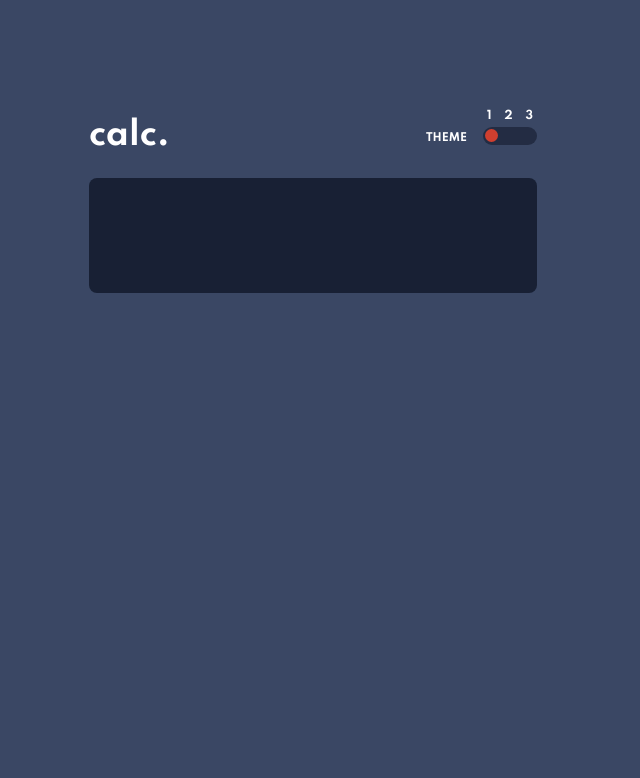
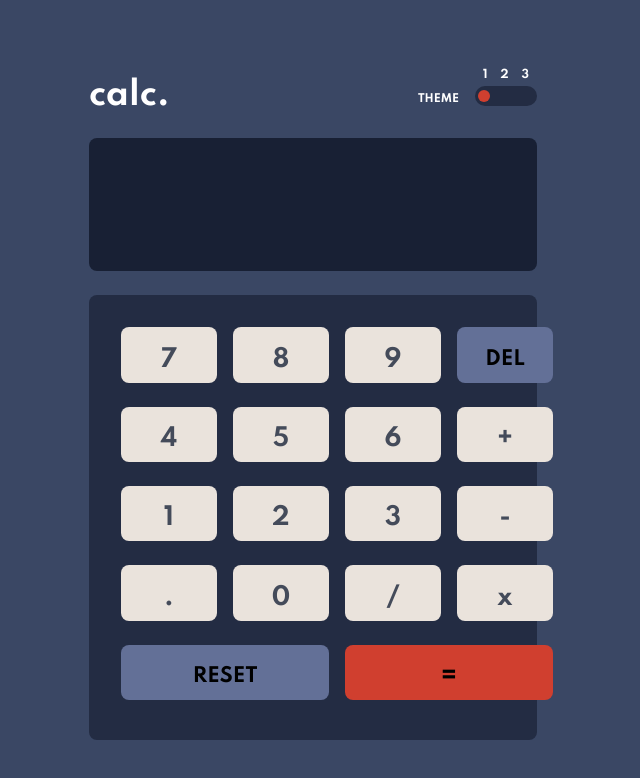
Before and after one commit to shravnr/multi-theme-calculator, a Nuxt app: page / in a window 1280 px wide. Shown: the top 778 px of the page, without its empty margins (327-967 px from the left). Built offline with nearby package versions, Linux system fonts and the light colour scheme.

Commit message:
include buttons & actions

```diff
--- a/pages/index.vue
+++ b/pages/index.vue
@@ -18,8 +18,27 @@
             .three(@click="selectedTheme = 'three'")
               .active-toggle(v-if="selectedTheme === 'three'")
     .display
-
-    .input
+    .input-container
+      .input
+        .row.row-one
+          .button(v-for="i in [7, 8, 9]")
+            p {{i}}
+          .del
+            p DEL
+        .row.row-two
+          .button(v-for="i in [4, 5, 6,'+']")
+            p {{i}}
+        .row.row-three
+          .button(v-for="i in [1, 2, 3, '-']")
+            p {{i}}
+        .row.row-four
+          .button(v-for="i in ['.', 0, '/', 'x']")
+            p {{i}}
+        .row.row-five
+          .button-last-row.reset
+            p RESET
+          .button-last-row.equal
+            p =
 </template>
 
 <script>
@@ -29,12 +48,18 @@ export default {
       selectedTheme: "one",
     };
   },
+  computed: {
+    theme() {
+      return {
+        "--theme-primary": "$theme-" + this.selectedTheme + "-primary",
+      };
+    },
+  },
 };
 </script>
 
 <style lang="sass" scoped>
 @import '~/assets/styles/main'
-
 .container
   display: flex
   flex-direction: column
@@ -47,7 +72,7 @@ export default {
   display: flex
   flex-direction: column
   width: 35vw
-  height: 75vh
+  height: 85vh
 .header
   flex: 0.1
   display: flex
@@ -68,7 +93,7 @@ export default {
   flex-direction: column
 .numbers
   display: flex
-  padding: 0 0.25rem
+  padding: 0 0.5rem
   p
     margin: 0
     margin-bottom: 0.25rem
@@ -78,22 +103,56 @@ export default {
       margin-right: 0
 .toggle
   display: flex
-  height: 1.15rem
+  height: 1.2rem
   border-radius: 10rem
   .one, .two, .three
     flex: 1
 .active-toggle
   transition: 0.5s
-  height: 0.8rem
-  width: 0.8rem
-  margin: 0.16rem 0 0 0.15rem
+  height: 0.75rem
+  width: 0.75rem
+  margin: 0.22rem 0 0 0.2rem
   border-radius: 100%
 .display
   flex: 0.3
   margin: 1.5rem 0
   border-radius: 0.5rem
+.input-container
+  flex: 1
+  display: flex
+  border-radius: 0.5rem
+.row
+  display: flex
+  margin-bottom: 1.5rem
 .input
+  display: grid
+  grid-template-columns: 1fr
+  padding: 2rem 2rem 1rem
+.button, .del
+  cursor: pointer
+  p
+    margin: 0
+    margin-top: 0.5rem
+    font-size: 1.5rem
+  display: flex
+  border-radius: 0.5rem
+  justify-content: center
+  align-items: center
+  width: 6rem
+  margin-right: 1rem
+.button-last-row
+  cursor: pointer
   flex: 1
+  p
+    margin: 0
+    margin-top: 0.5rem
+    font-size: 1.5rem
+  display: flex
+  border-radius: 0.5rem
+  justify-content: center
+  align-items: center
+  width: 6rem
+  margin-right: 1rem
 .theme-one
   background-color: $theme-one-primary
   .top-text
@@ -104,6 +163,22 @@ export default {
     background: $theme-one-secondary
   .display
     background: $theme-one-screen
+  .input-container
+    background: $theme-one-secondary
+  .button
+    p
+      color: $theme-one-text
+    background: $theme-one-key
+  .del
+    p
+      font-size: 1.2rem
+    background: $theme-one-del-reset
+  .reset
+    p
+      font-size: 1.2rem
+    background: $theme-one-del-reset
+  .equal
+    background: $theme-one-action
 .theme-two
   background-color: $theme-two-primary
   .top-text
```
